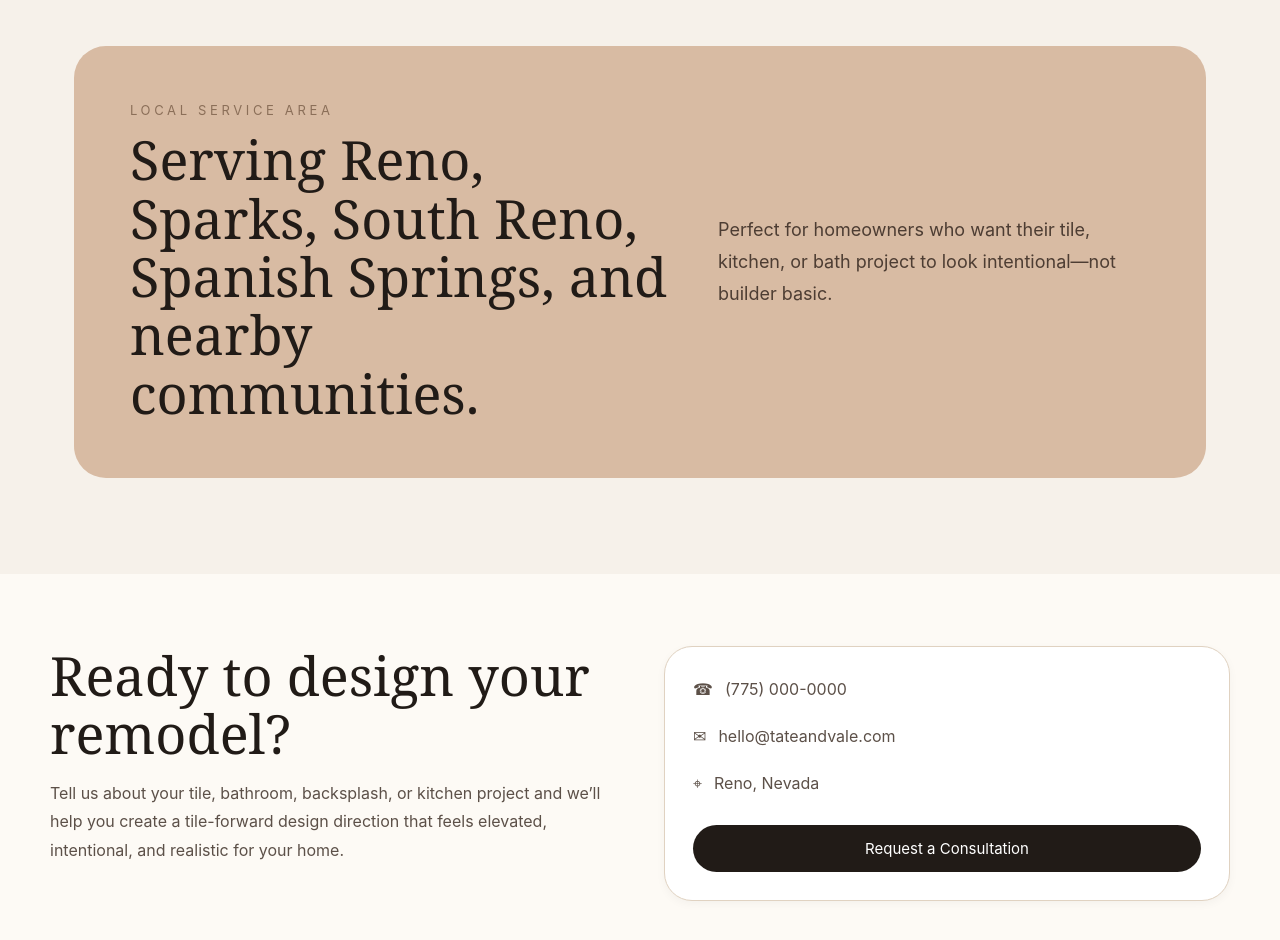
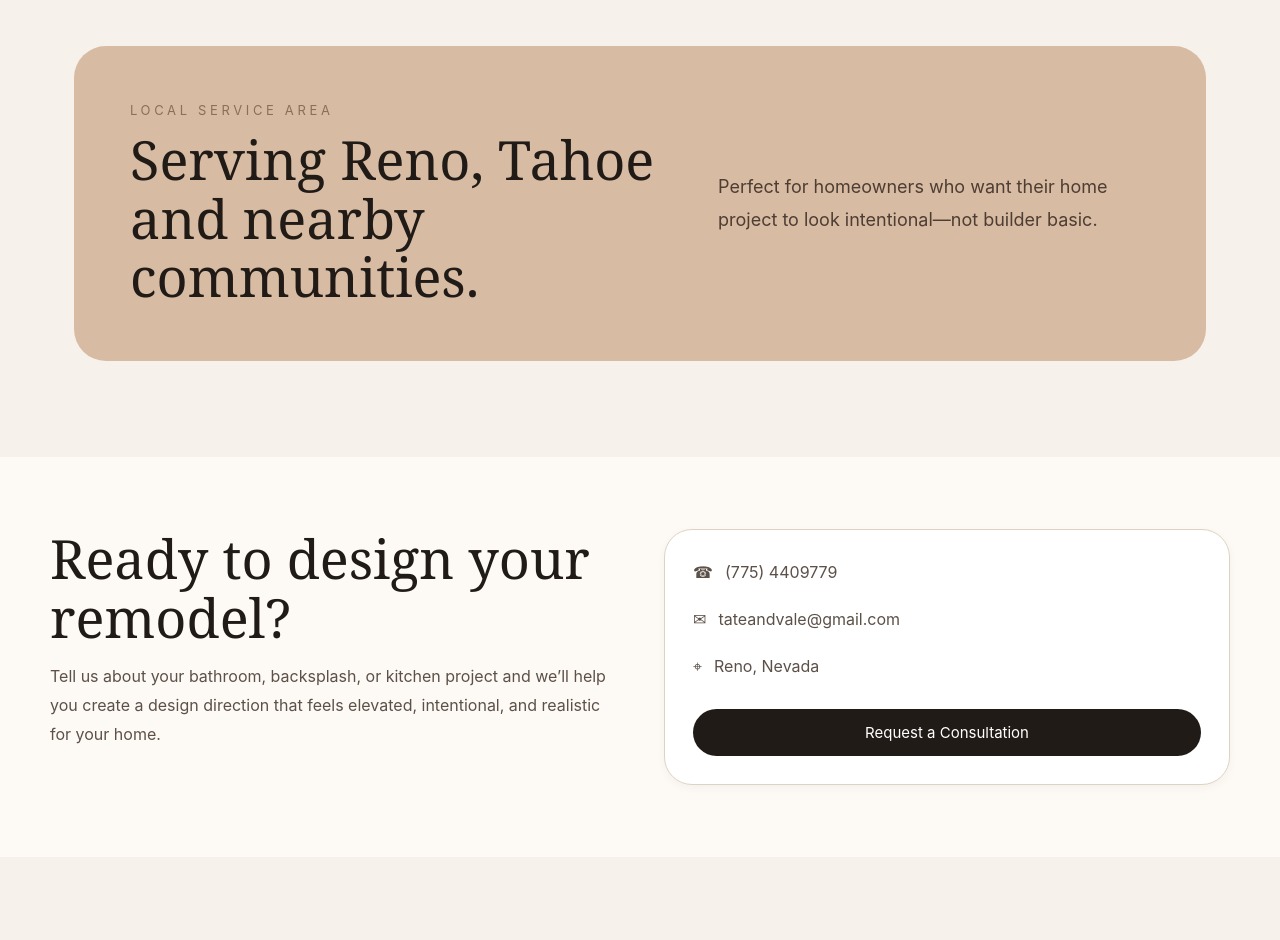
Before and after one commit to tateandvale/tate-and-vale, a React (Vite) app: page / in a window 1280 px wide. Shown: the part 3360-4300 px from the top of the page. After the commit the page ends 4217 px from the top, so only its background shows below. Built offline with nearby package versions, Linux system fonts and the light colour scheme.

Commit message:
Update App.jsx

```diff
--- a/src/App.jsx
+++ b/src/App.jsx
@@ -203,10 +203,10 @@ export default function App() {
           <div className="service-area-box">
             <div>
               <p className="section-kicker">Local service area</p>
-              <h2>Serving Reno, Sparks, South Reno, Spanish Springs, and nearby communities.</h2>
+              <h2>Serving Reno, Tahoe and nearby communities.</h2>
             </div>
             <p>
-              Perfect for homeowners who want their tile, kitchen, or bath project to look
+              Perfect for homeowners who want their home project to look
               intentional—not builder basic.
             </p>
           </div>
@@ -218,16 +218,16 @@ export default function App() {
           <div>
             <h2>Ready to design your remodel?</h2>
             <p>
-              Tell us about your tile, bathroom, backsplash, or kitchen project and we’ll help you
-              create a tile-forward design direction that feels elevated, intentional, and realistic
+              Tell us about your bathroom, backsplash, or kitchen project and we’ll help you
+              create a design direction that feels elevated, intentional, and realistic
               for your home.
             </p>
           </div>
 
           <div className="contact-card">
             <div className="contact-list">
-              <p><span aria-hidden="true">☎</span> (775) 000-0000</p>
-              <p><span aria-hidden="true">✉</span> hello@tateandvale.com</p>
+              <p><span aria-hidden="true">☎</span> (775) 4409779</p>
+              <p><span aria-hidden="true">✉</span> tateandvale@gmail.com</p>
               <p><span aria-hidden="true">⌖</span> Reno, Nevada</p>
             </div>
             <a href="mailto:hello@tateandvale.com" className="button dark full">
```
